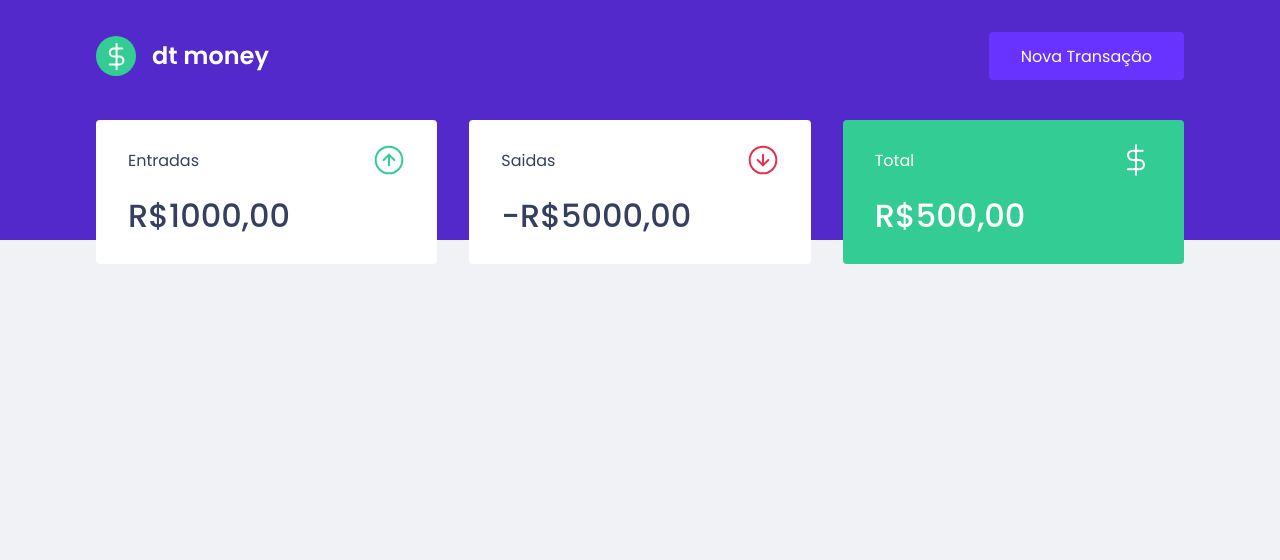
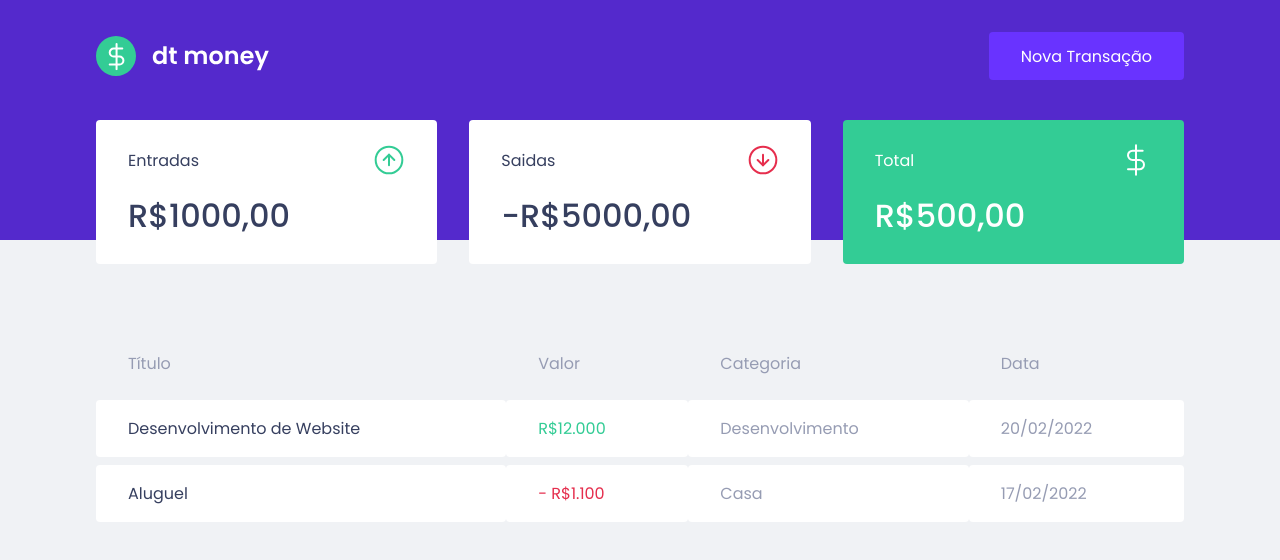
Before and after one commit to cassiocastro73/dtmoney, a React (Create React App) app: page / in a window 1280 px wide. Shown: the top 560 px of the page. Built offline with nearby package versions, Linux system fonts and the light colour scheme.

Commit message:
Criação do componente de Transações (estático)

```diff
--- a/src/components/Dashboard/index.tsx
+++ b/src/components/Dashboard/index.tsx
@@ -1,5 +1,6 @@
 import React from 'react';
 import { Summary } from '../Summary';
+import TransactionsTable from '../TransactionsTable';
 
 import {
     Container,
@@ -10,8 +11,10 @@
   return (
       <Container>
           <Summary />
+          <TransactionsTable />
       </Container>
   );
 }
 
+
 export default Dashboard;
--- /dev/null
+++ b/src/components/TransactionsTable/index.tsx
@@ -0,0 +1,43 @@
+import React from 'react';
+
+import { Container } from './styles';
+
+const TransactionsTable: React.FC = () => {
+  return (
+      <Container>
+          <table>
+              <thead>
+                  <tr>
+                      <th>Título</th>
+                      <th>Valor</th>
+                      <th>Categoria</th>
+                      <th>Data</th>
+                  </tr>
+              </thead>
+
+              <tbody>
+                  <tr>
+                      <td>Desenvolvimento de Website</td>
+                      <td className='deposit'>R$12.000</td>
+                      <td>Desenvolvimento</td>
+                      <td>20/02/2022</td>
+                  </tr>
+                  <tr>
+                      <td>Aluguel</td>
+                      <td className='withdraw'>- R$1.100</td>
+                      <td>Casa</td>
+                      <td>17/02/2022</td>
+                  </tr>
+                  {/* <tr>
+                      <td>Desenvolvimento de Website</td>
+                      <td>R$12.000</td>
+                      <td>Desenvolvimento</td>
+                      <td>20/02/2022</td>
+                  </tr> */}
+              </tbody>
+          </table>
+      </Container>
+  );
+}
+
+export default TransactionsTable;
--- /dev/null
+++ b/src/components/TransactionsTable/styles.ts
@@ -0,0 +1,39 @@
+import styled from "styled-components";
+
+export const Container = styled.div`
+    margin-top: 4rem;
+
+    table{
+        width: 100%;
+        border-spacing: 0 0.5rem;
+
+
+        th{
+            color: var(--text-body);
+            font-weight: 400;
+            padding: 1rem 2rem;
+            text-align: left;
+            line-height: 1.5rem;
+        }
+
+        td {
+            padding: 1rem 2rem;
+            border: 0;
+            background: var(--shape);
+            color: var(--text-body);
+            border-radius: 0.25rem;
+
+            &:first-child{
+                color: var(--text-title);
+            }
+
+            &.deposit{
+                color: var(--green);
+            }
+
+            &.withdraw{
+                color:var(--red) ;
+            }
+        }
+    }
+`;
```
